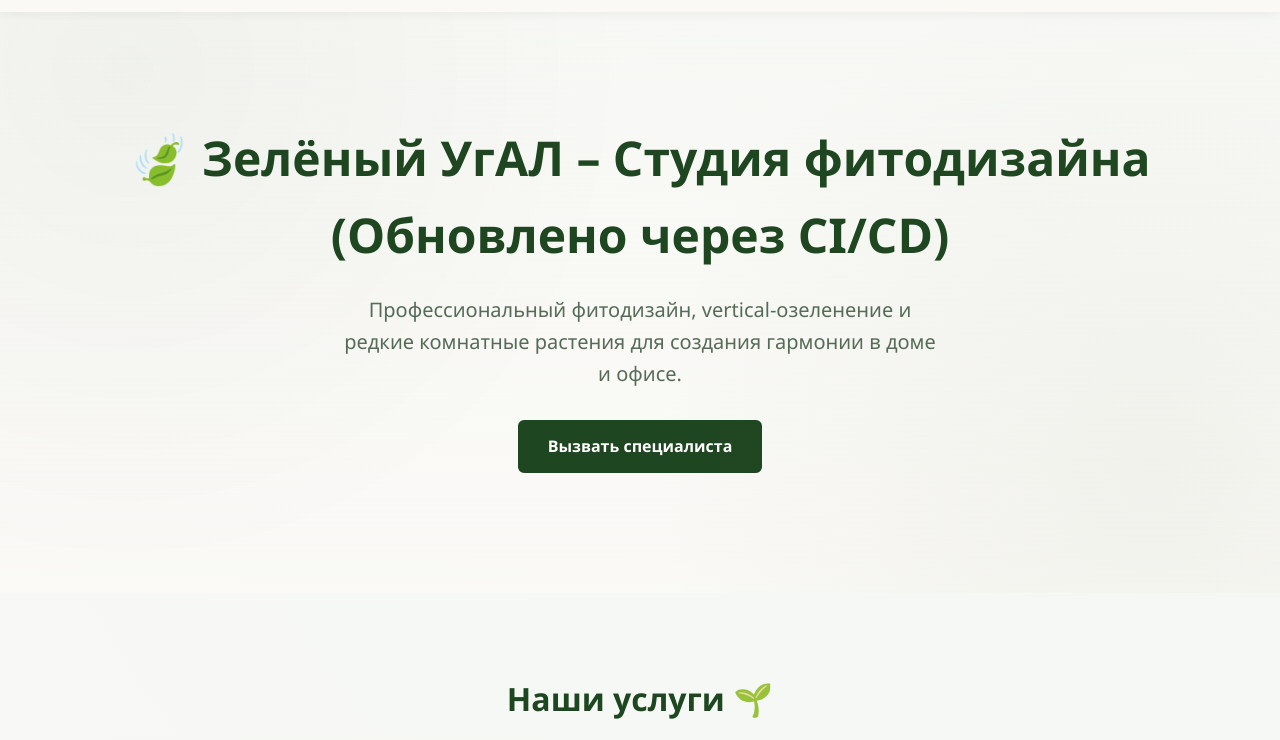
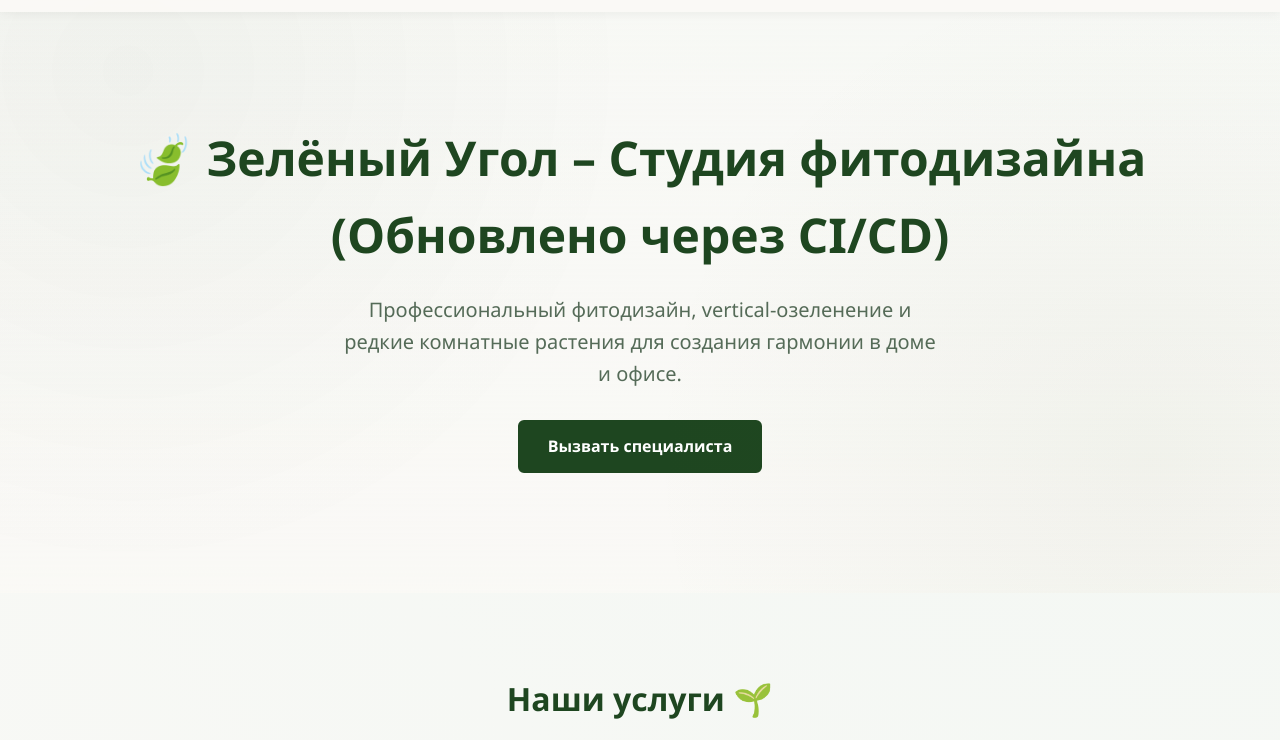
Before and after one commit to wwwvasilkovaksenia-web/zeleny-ugol-site, a plain HTML site: page index.html in a window 1280 px wide. Shown: the part 60-800 px from the top of the page. Drawn offline with Linux system fonts and the light colour scheme.

Commit message:
Успешная проверка Vercel

```diff
--- a/index.html
+++ b/index.html
@@ -26,7 +26,7 @@
 
     <section class="hero">
         <div class="container">
-            <h1>🍃 Зелёный УгАЛ – Студия фитодизайна (Обновлено через CI/CD)</h1>
+            <h1>🍃 Зелёный Угол – Студия фитодизайна (Обновлено через CI/CD)</h1>
             <p>Профессиональный фитодизайн, vertical-озеленение и редкие комнатные растения для создания гармонии в доме и офисе.</p>
             <a href="#contacts" class="btn">Вызвать специалиста</a>
         </div>
```
